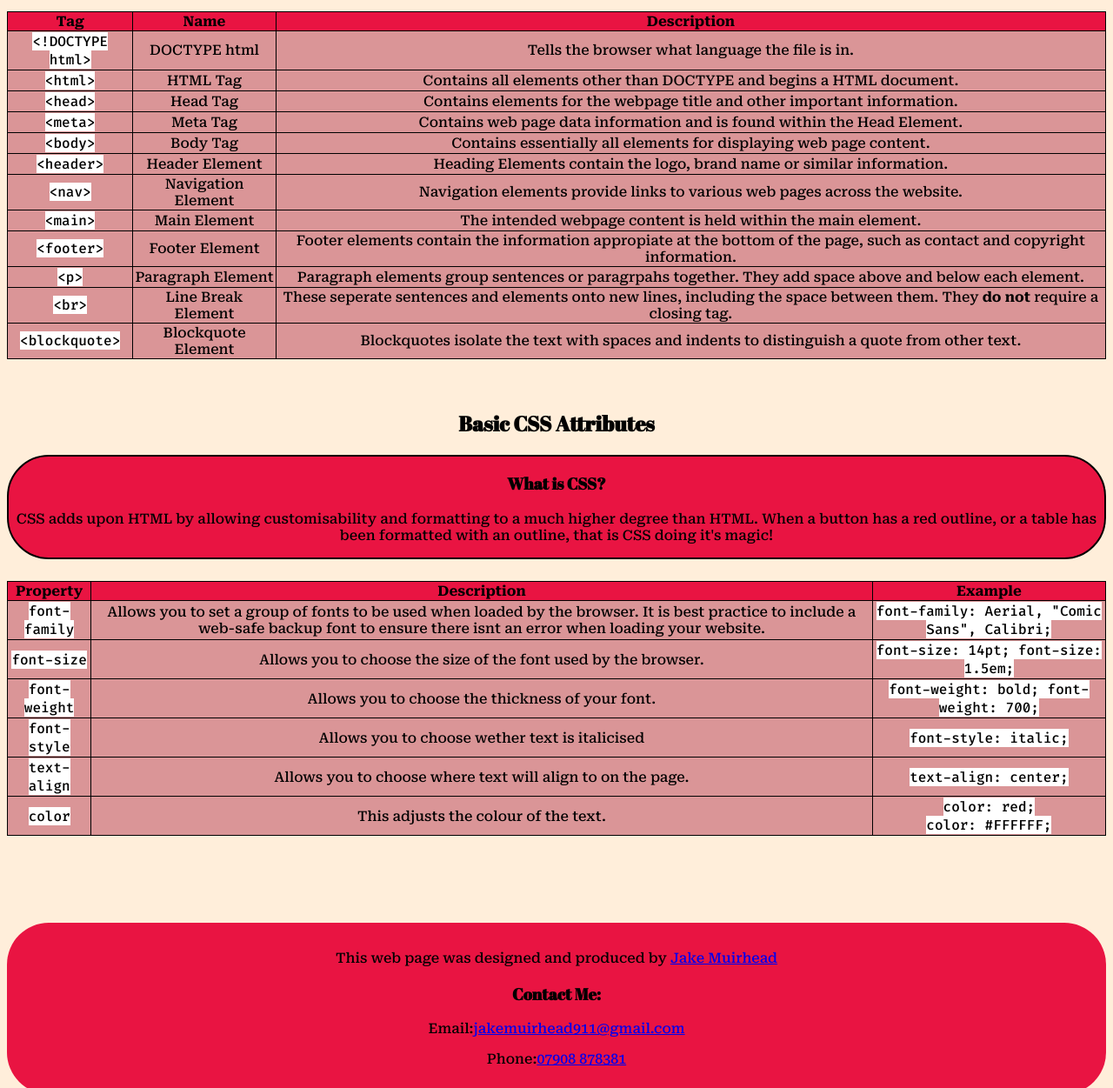
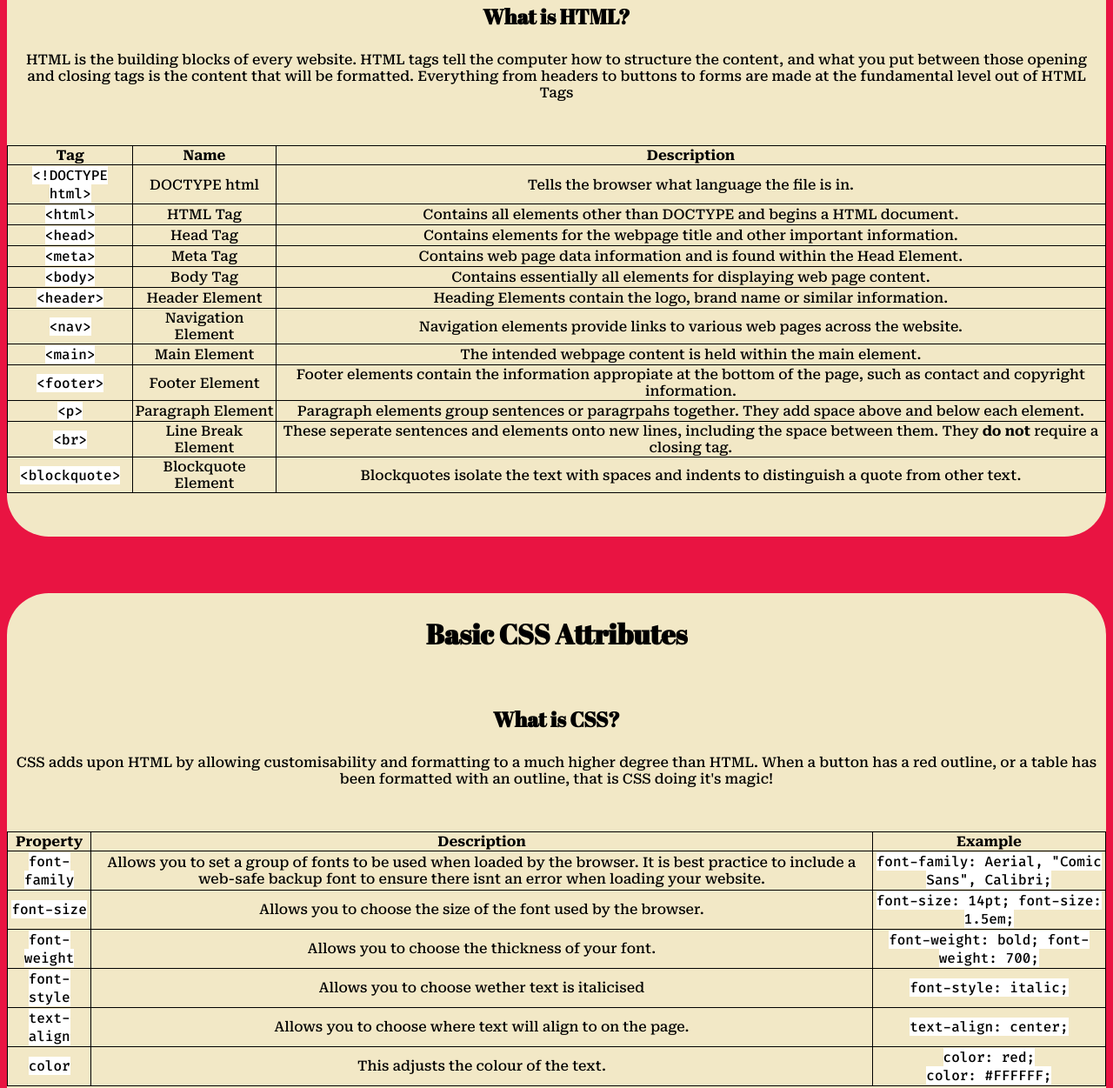
Before and after one commit to CH0NGZZZZ/HTML-CSS-Cheat-Sheet, a plain HTML site: page index.html in a window 1280 px wide. Shown: the part 349-1600 px from the top of the page at 87% size. Drawn offline with Linux system fonts and the light colour scheme.

Commit message:
Update styles.css
Changed colour scheme, among other formatting changes.

```diff
--- a/styles.css
+++ b/styles.css
@@ -1,5 +1,5 @@
 body {
-    background-color:rgba(255, 228, 196, 0.623);
+    background-color:rgb(233, 20, 66);
     font-family: 'Roboto Serif', serif;
     font-weight: 500;
 }
@@ -7,12 +7,21 @@ body {
 header {
     text-align: center;
     margin-bottom: 100px;
-    background-color: rgb(233, 20, 66);
+    background-color: rgb(242, 232, 198);
     border-radius: 3rem;
+    padding: 15px;
 }
 
 h2 {
     text-align: center;
+    /*background-color: rgb(242, 232, 198);*/
+    border-radius: 3rem;
+    font-size:xx-large;
+    padding-top: 25px;
+}
+
+h3 {
+    font-size: x-large;
 }
 
 h1, h2, h3 {
@@ -26,11 +35,11 @@ table {
 
 thead {
     text-align: center;
-    background-color: rgb(233, 20, 66);
+    background-color: rgb(242, 232, 198);
 }
 
 tbody {
-    background-color: rgba(175, 44, 72, 0.459);
+    background-color: rgb(242, 232, 198);
 }
 
 table, tr, td, th {
@@ -53,17 +62,30 @@ span.tag, span.code {
 .description {
     text-align: center;
     margin-bottom: 25px;
-    border: 2px solid black;
     border-radius: 3rem;
-    background-color: rgb(233, 20, 66);
+    /*background-color: rgb(242, 232, 198);*/
+    padding: 10px;
 }
 
 
 footer {
     text-align: center;
     margin-top: 100px;
-    background-color: rgb(233, 20, 66);
+    background-color: rgb(242, 232, 198);
     padding-top: 15px;
     padding-bottom: 15px;
     border-radius: 3rem;
 }
+
+
+#basicHTML {
+    background-color: rgb(242, 232, 198);
+    border-radius: 3rem;
+    padding-bottom: 50px;
+}
+
+#basicCSS {
+    background-color: rgb(242, 232, 198);
+    border-radius: 3rem;
+    padding-bottom: 50px;
+}
```
